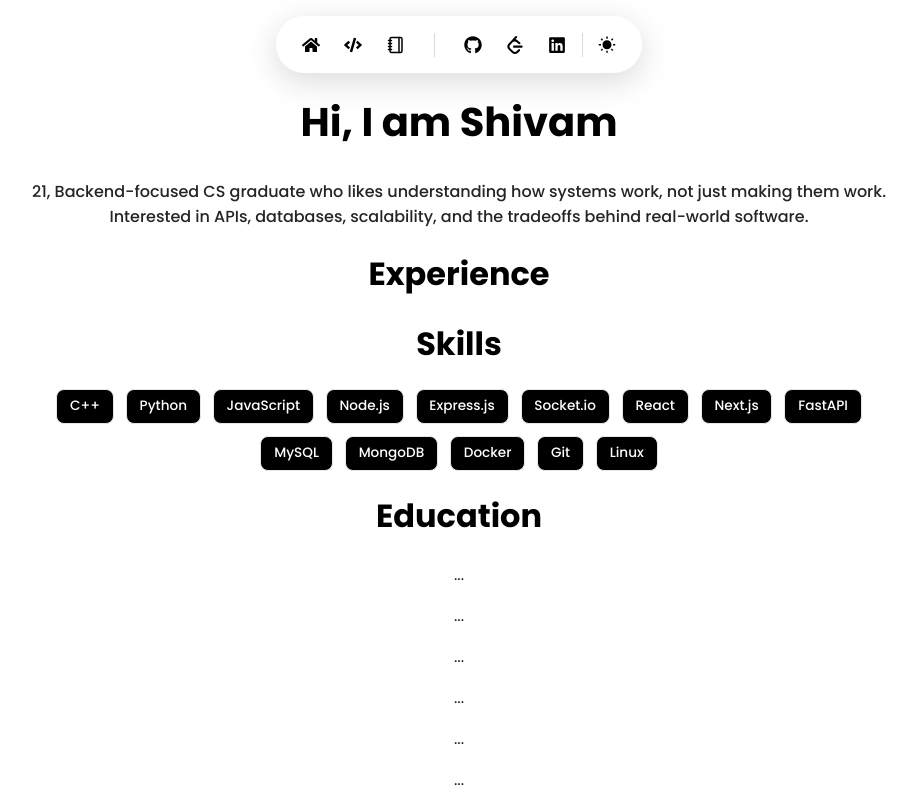
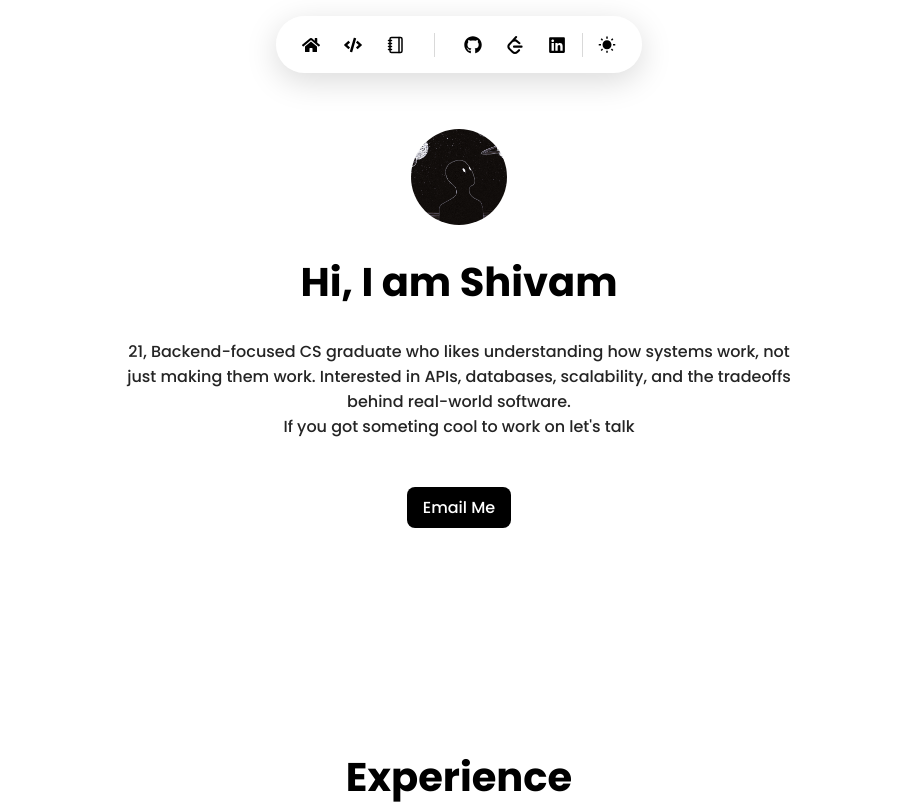
Before and after one commit to dead-shadow-7/portfolio, a React (Vite) app: page / in a window 1280 px wide. Shown: the top 804 px of the page, without its empty margins (181-1098 px from the left). Built offline with nearby package versions, Linux system fonts and the light colour scheme.

Commit message:
A bit of visual improvements for Homepage and aligning

```diff
--- a/src/pages/Home.css
+++ b/src/pages/Home.css
@@ -1,7 +1,29 @@
 body {
   text-align: center;
-  padding: 0 2rem;
+  padding: 0 8rem;
 }
+.avatar-container {
+  display: flex;
+  justify-content: center;
+  margin-top: 4rem;
+  margin-bottom: 1rem;
+}
+
+.avatar {
+  width: 96px;
+  height: 96px;
+  border-radius: 50%;
+  object-fit: cover;
+  /* border: 4px solid var(--text-primary);
+  box-shadow: 0 8px 32px rgba(0, 0, 0, 0.1);
+  transition: transform 0.3s ease, box-shadow 0.3s ease; */
+}
+
+/* .avatar:hover {
+  transform: scale(1.05);
+  box-shadow: 0 12px 40px rgba(0, 0, 0, 0.15);
+} */
+
 .Heading {
   color: var(--text-primary);
   font-weight: 700;
@@ -42,6 +64,27 @@ body {
   white-space: nowrap;
 }
 
+.contact-button {
+  text-decoration: none;
+  display: inline-block;
+  margin-top: 2rem;
+  padding: 0.5rem 1rem;
+  font-size: 1rem;
+  font-weight: 500;
+  background: var(--text-primary);
+  color: var(--bg-primary);
+  border: none;
+  border-radius: 8px;
+  transition: background-color 0.3s ease;
+  cursor: pointer;
+  margin-bottom: 12rem;
+}
+
+.contact-button:hover {
+  background: var(--text-primary);
+  opacity: 0.85;
+}
+
 /* Section headings */
 h1 {
   color: var(--text-primary);
@@ -50,3 +93,15 @@ h1 {
 p {
   color: var(--text-secondary);
 }
+
+/* Responsive avatar */
+@media (max-width: 600px) {
+  .avatar {
+    width: 120px;
+    height: 120px;
+  }
+
+  .avatar-container {
+    margin-bottom: 1.5rem;
+  }
+}
--- a/src/pages/Home.jsx
+++ b/src/pages/Home.jsx
@@ -1,19 +1,32 @@
 import "./Home.css";
+import avatarImage from "../assets/ProfileImage.png";
 import SkillTags from "../components/common/SkillsTags";
 
 const Home = () => {
   return (
     <div className="home-page">
+      <div className="avatar-container">
+        <img src={avatarImage} alt="Shivam Rajput" className="avatar" />
+      </div>
       <h1 className="Heading">Hi, I am Shivam </h1>
       <p className="Subheading">
         21, Backend-focused CS graduate who likes understanding how systems
         work, not just making them work. Interested in APIs, databases,
         scalability, and the tradeoffs behind real-world software.
+        <br />
+        If you got someting cool to work on let's talk
       </p>
-      <h1>Experience</h1>
-      <h1>Skills</h1>
+      <div>
+        <a href="mailto:shivamrajput12119@gmail.com" className="contact-button">
+          {" "}
+          Email Me
+        </a>
+      </div>
+
+      <h1 className="Heading">Experience</h1>
+      <h1 className="Heading">Skills</h1>
       <SkillTags />
-      <h1>Education</h1>
+      <h1 className="Heading">Education</h1>
       <p>...</p>
       <p>...</p>
       <p>...</p>
```
Also changed, not shown: src/assets/EYIcon.png (renamed from src/assets/EY_icon.png), src/assets/ProfileImage.png (added).
